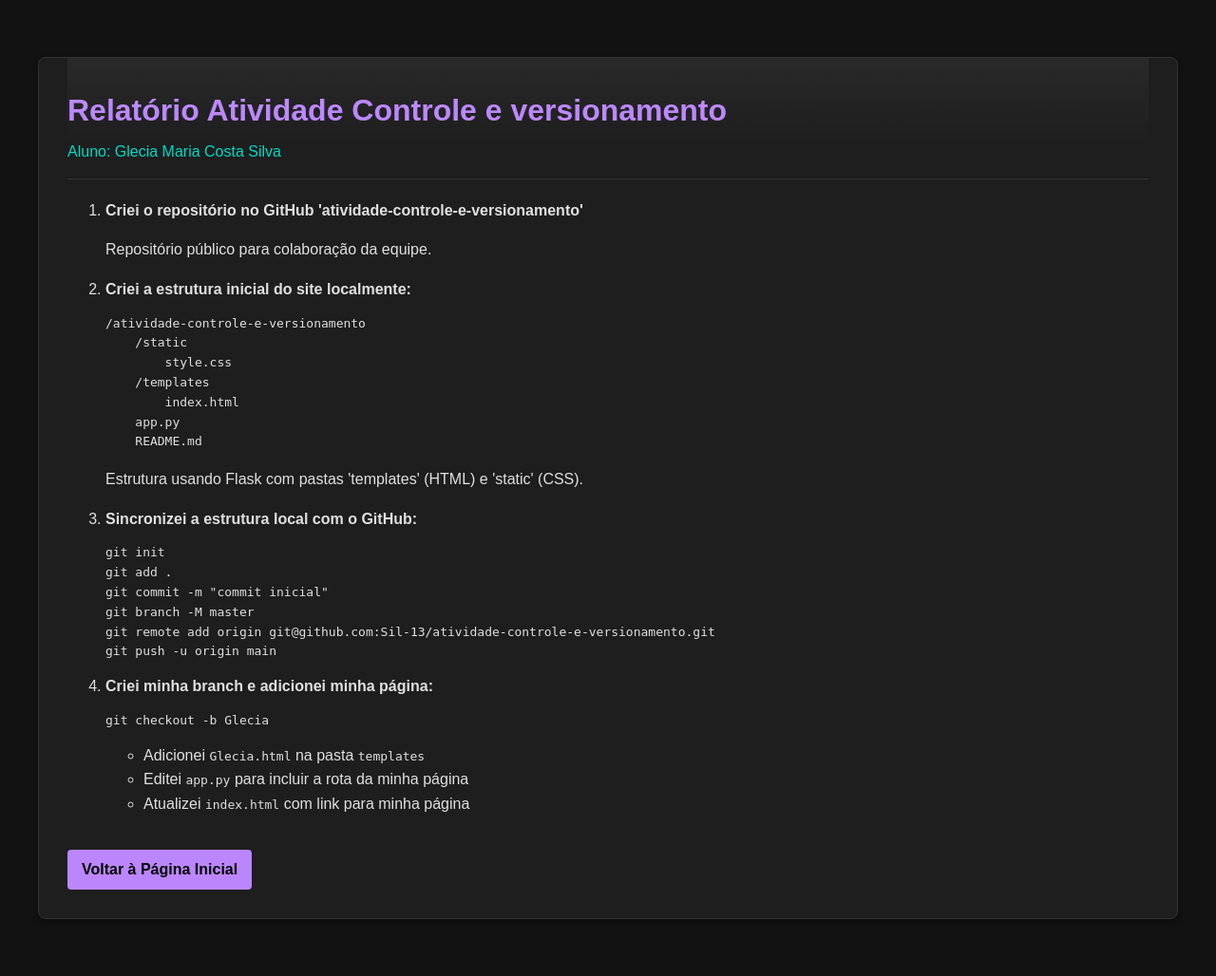
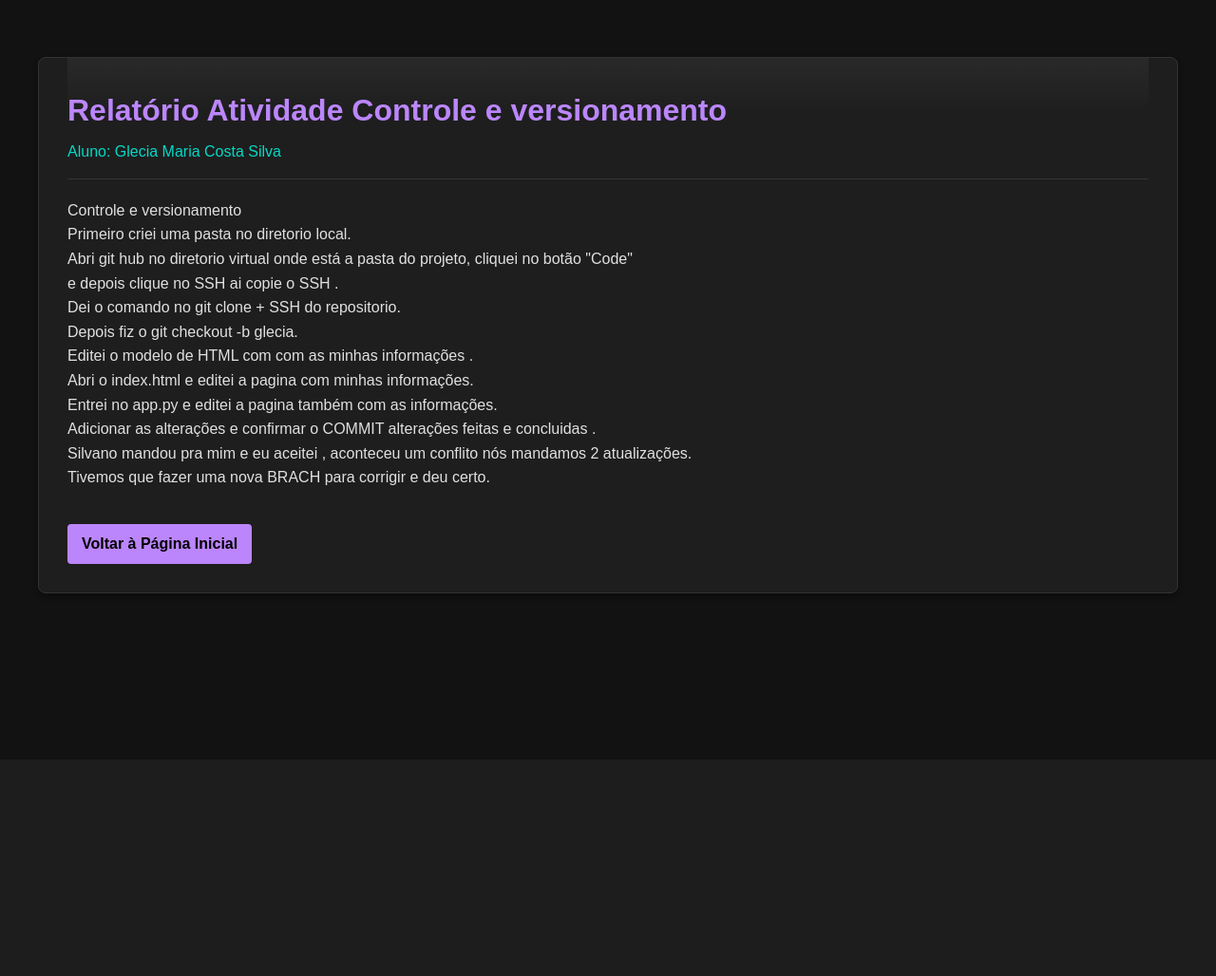
Before and after one commit to Sil-13/atividade-controle-e-versionamento, a Flask app: page /glecia in a window 1280 px wide. Shown: the whole page at 95% size. After the commit the page ends 632 px from the top, so only its background shows below. Run offline with Flask 3, Linux system fonts and the light colour scheme.

Commit message:
Atualização da pagina

```diff
--- a/templates/glecia.html
+++ b/templates/glecia.html
@@ -15,44 +15,20 @@
             </div>
 
 
-  <ol class="report-list">
-                <li>
-                    <strong>Criei o repositório no GitHub 'atividade-controle-e-versionamento'</strong>
-                    <p>Repositório público para colaboração da equipe.</p>
-                </li>
-
-                <li>
-                    <strong>Criei a estrutura inicial do site localmente:</strong>
-                    <pre><code>/atividade-controle-e-versionamento
-    /static
-        style.css
-    /templates
-        index.html
-    app.py
-    README.md</code></pre>
-                    <p>Estrutura usando Flask com pastas 'templates' (HTML) e 'static' (CSS).</p>
-                </li>
-
-                <li>
-                    <strong>Sincronizei a estrutura local com o GitHub:</strong>
-                    <pre><code>git init
-git add .
-git commit -m "commit inicial"
-git branch -M master
-git remote add origin git@github.com:Sil-13/atividade-controle-e-versionamento.git
-git push -u origin main</code></pre>
-                </li>
-
-                <li>
-                    <strong>Criei minha branch e adicionei minha página:</strong>
-                    <pre><code>git checkout -b Glecia</code></pre>
-                    <ul>
-                        <li>Adicionei <code>Glecia.html</code> na pasta <code>templates</code></li>
-                        <li>Editei <code>app.py</code> para incluir a rota da minha página</li>
-                        <li>Atualizei <code>index.html</code> com link para minha página</li>
-                    </ul>
-                </li>
-            </ol>
+   <p>
+    Controle e versionamento
+<br> Primeiro criei uma pasta no diretorio local.
+<br> Abri git hub no diretorio virtual onde está a pasta do projeto, cliquei no botão "Code"
+<br> e depois  clique no SSH ai copie o SSH .
+<br> Dei o comando no git clone + SSH do repositorio.
+<br> Depois fiz o git checkout -b glecia.
+<br> Editei o modelo de HTML com com as minhas informações .
+<br> Abri o index.html e editei a pagina com minhas informações.
+<br> Entrei no app.py e editei a pagina também com as informações.
+<br> Adicionar as alterações e confirmar o COMMIT alterações feitas e concluidas .
+<br> Silvano mandou pra mim e eu aceitei , aconteceu um conflito nós mandamos 2 atualizações.
+<br> Tivemos que fazer uma nova BRACH para corrigir e deu certo.
+</p>
 
 
             <a href="/" class="back-button">Voltar à Página Inicial</a>
```
